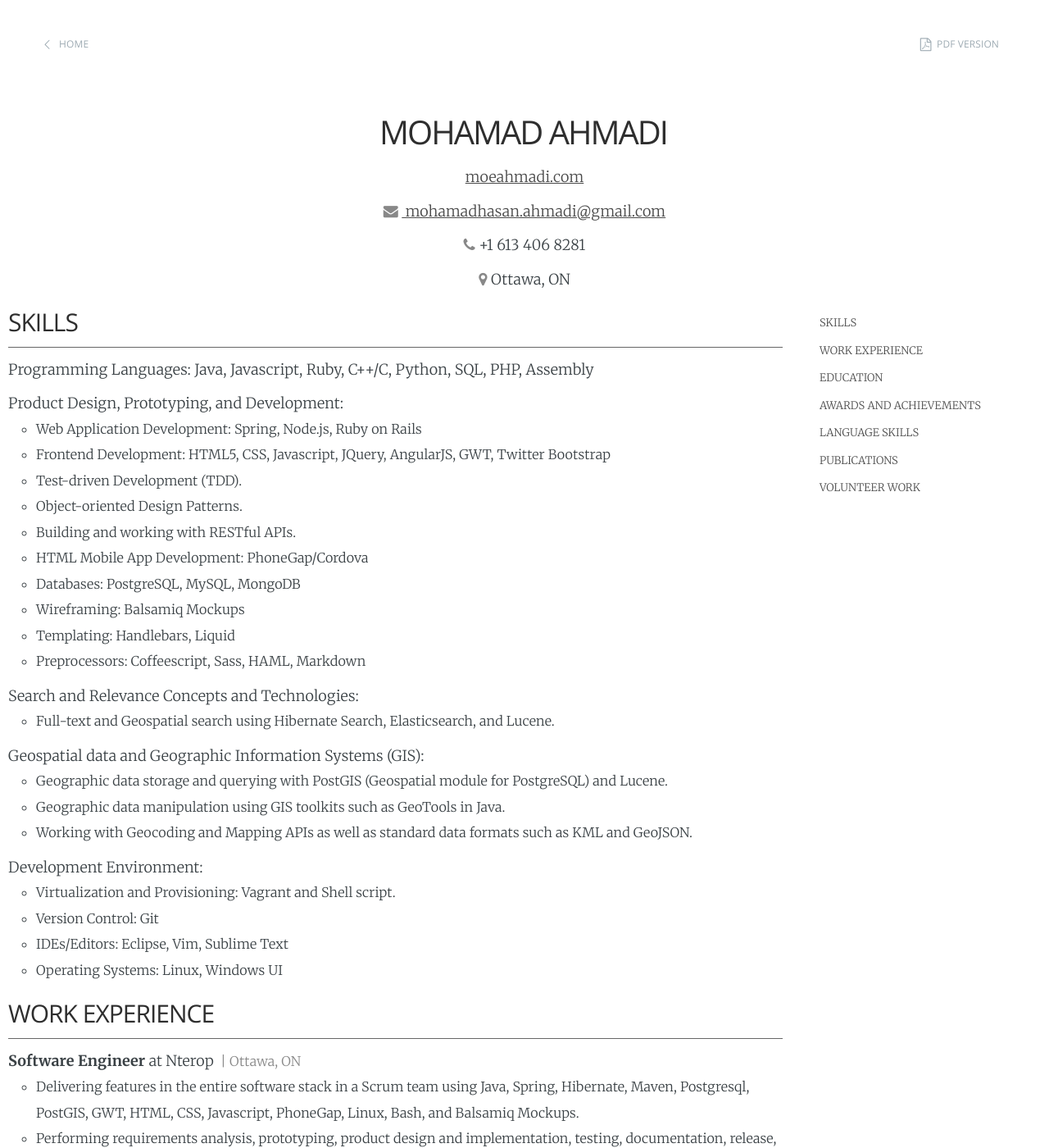
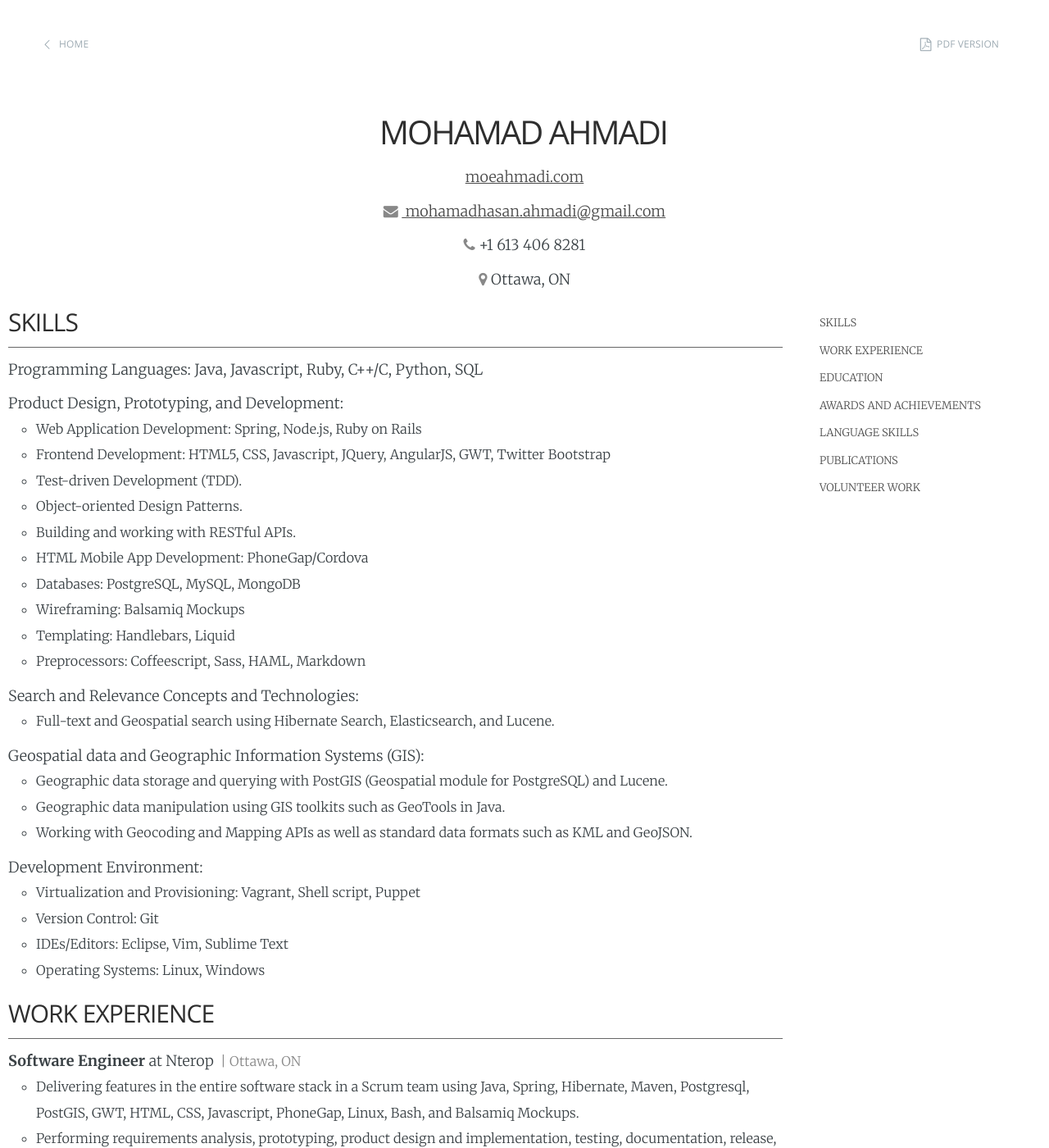
Before and after one commit to mhahmadi/website, a Jekyll site: the page built from resume/index.html, in a window 1280 px wide and 1400 px high. Shown: the whole window at 82% size. Built offline with Jekyll 4.4.1, drawn with Linux system fonts in a browser that asks for light colours.

Commit message:
changes to the resume
Signed-off-by: Mohamad Ahmadi <mohamadhasan.ahmadi@gmail.com>

```diff
--- a/resume/index.html
+++ b/resume/index.html
@@ -28,7 +28,7 @@ title:  Mohamad Ahmadi - Resume
 				<h2>Skills</h2>
 				<hr>
 				<ul>
-					<li class="no-list-style">Programming Languages: Java, Javascript, Ruby, C++/C, Python, SQL, PHP, Assembly</li>
+					<li class="no-list-style">Programming Languages: Java, Javascript, Ruby, C++/C, Python, SQL</li>
 					<li class="no-list-style">Product Design, Prototyping, and Development:
 						<ul>
 							<li>Web Application Development: Spring, Node.js, Ruby on Rails</li>
@@ -57,10 +57,10 @@ title:  Mohamad Ahmadi - Resume
 					</li>
 					<li class="no-list-style">Development Environment:
 						<ul>
-							<li>Virtualization and Provisioning: Vagrant and Shell script.</li>
+							<li>Virtualization and Provisioning: Vagrant, Shell script, Puppet</li>
 							<li>Version Control: Git</li>
 							<li>IDEs/Editors: Eclipse, Vim, Sublime Text</li>
-							<li>Operating Systems: Linux, Windows UI</li>
+							<li>Operating Systems: Linux, Windows</li>
 						</ul>
 					</li>
 				</ul>
```
Also changed, not shown: 1 other file.
